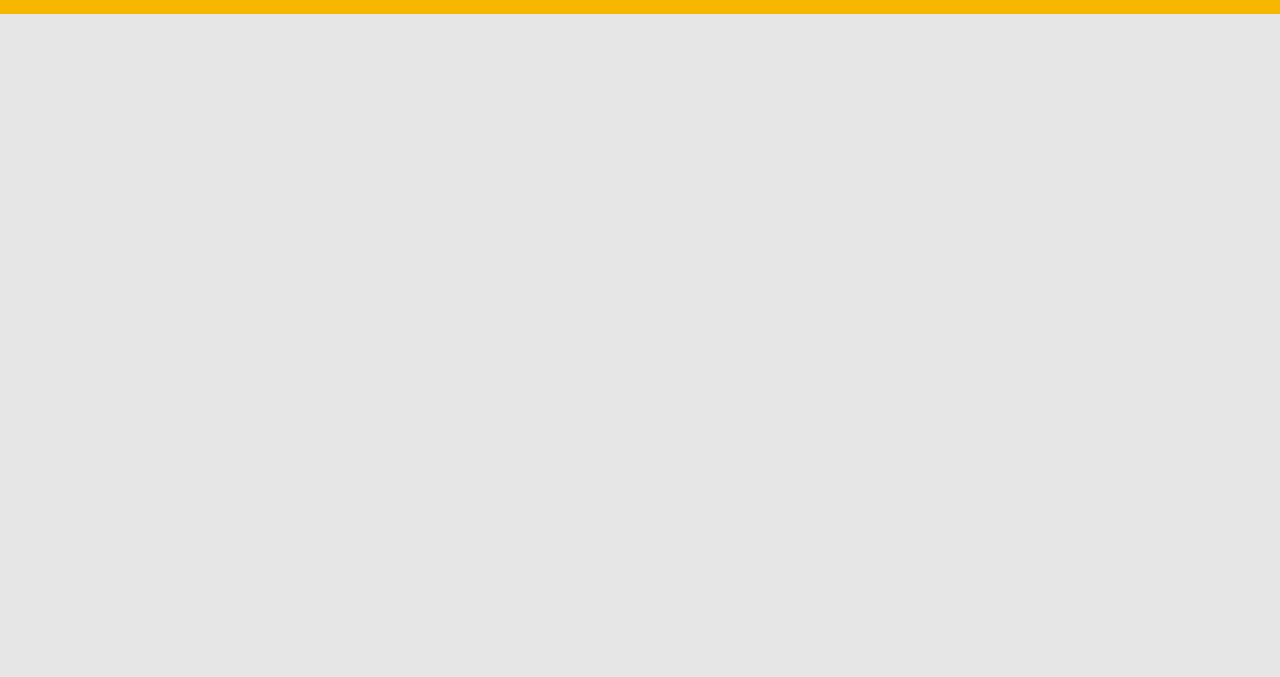
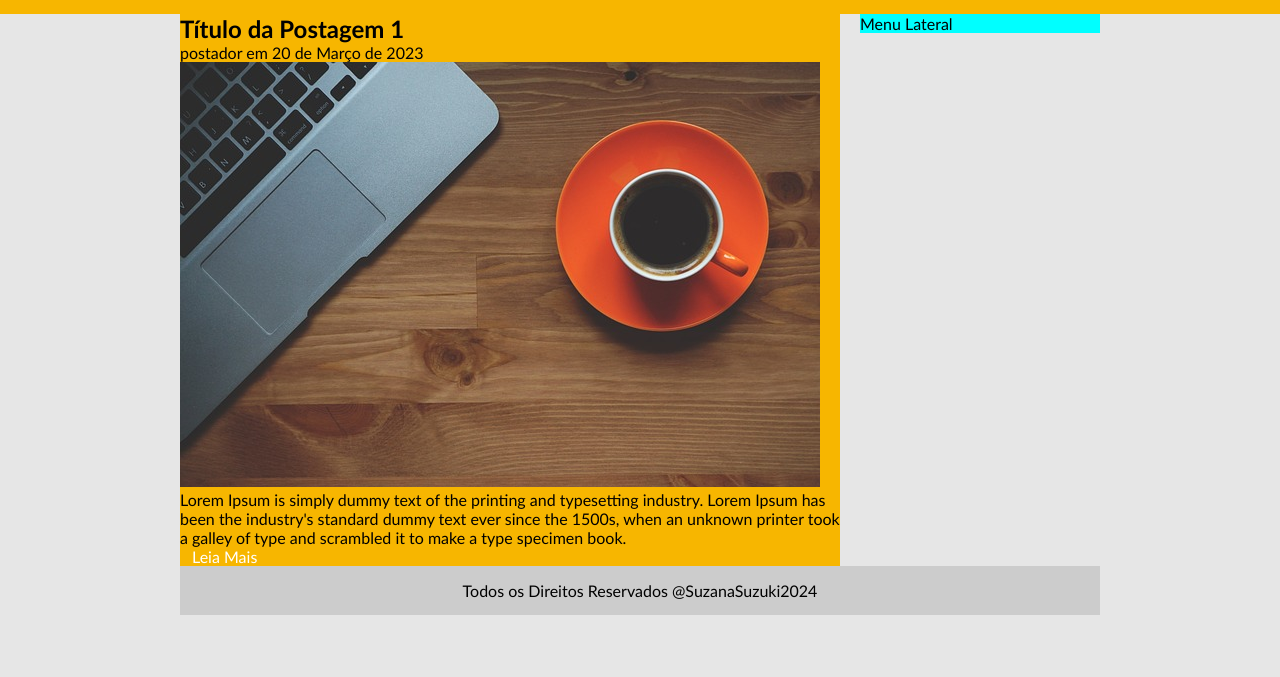
Before and after one commit to suzanasuzuki/Projetos, a plain HTML site: page BlogNews/index.html in a window 1280 px wide. Shown: the part 123-800 px from the top of the page. Drawn offline with Linux system fonts and the light colour scheme.

Commit message:
changes1

```diff
--- a/BlogNews/index.html
+++ b/BlogNews/index.html
@@ -10,7 +10,7 @@
 
     <div id="area-cabecalho">
         <div id="area-logo">
-           <h1>Tec<span class="branco">Blog</span></h1>
+           <h1>Su<span class="branco">News</span></h1>
         </div>
         <div id="area-menu">
             <a href="index.html">Home</a>
@@ -21,5 +21,31 @@
         </div>
 
     </div>
+
+    <div id="area-principal">
+        <div id="area-postagens">
+
+            <div class="postagens">
+                <h2>Título da Postagem 1</h2>
+                <span>postador em  20 de Março de 2023</span>
+                <img src="image/imagem1.jpg">
+                <p>
+                    Lorem Ipsum is simply dummy text of the printing and typesetting industry. Lorem Ipsum has been the industry's standard dummy text
+                    ever since the 1500s, when an unknown printer took a galley of type and scrambled it
+                    to make a type specimen book.
+                </p>
+                <a href="">Leia Mais</a>
+            </div>
+
+        </div>
+
+        <div id="area-lateral">
+            Menu Lateral
+        </div>
+
+        <div id="rodape">
+            Todos os Direitos Reservados @SuzanaSuzuki2024
+        </div>
+    </div>
 </body>
 </html>
--- a/BlogNews/style.css
+++ b/BlogNews/style.css
@@ -38,10 +38,44 @@ h1 {
     color: white;
 }
 
+a {
+    text-decoration: none;
+}
+
 a:link, a:visited {
     color: #FFF;
+    padding: 8px 12px;
 }
 
 a:hover {
     color: #f7b600;
+    background: white;
 }
+
+/* AREA DE POSTAGENS DE NOTICIAS*/
+
+#area-principal {
+    width: 920px;
+    margin: 0 auto;
+}
+
+#area-postagens {
+    width: 660px;
+    background: #f7b600;
+    float: left;
+}
+
+#area-lateral {
+    width: 240px;
+    background-color: aqua;
+    float: right;
+}
+
+/*RODAPE*/
+
+#rodape {
+    text-align: center;
+    padding: 15px;
+    background: #CCC;
+    clear: both;
+}
```
Also changed, not shown: 1 other file.
